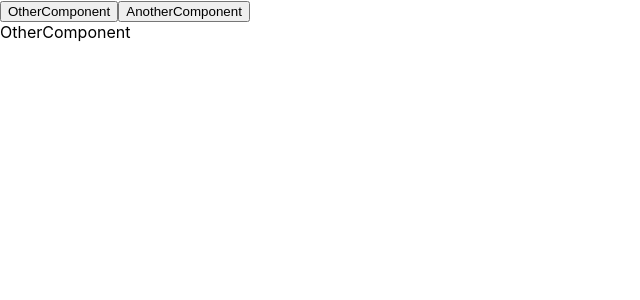
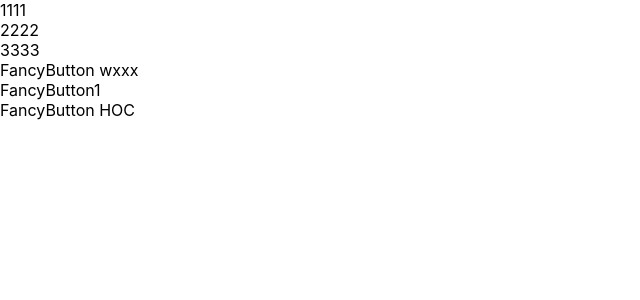
Before and after one commit to wxStart/curling-king, a React app in the folder default-react-gf/: page / in a window 1280 px wide. Shown: the top 300 px of the page, without its empty margins (0-640 px from the left). Built offline with nearby package versions, Linux system fonts and the light colour scheme; the HTML template or start-up script is replaced by a standard one.

Commit message:
[REACT]:常用的基础示例

```diff
--- a/default-react-gf/src/App.js
+++ b/default-react-gf/src/App.js
@@ -2,7 +2,10 @@
 // import FunCom from "./components/FunCom";
 // import HocCom from "./components/HocCom";
 // import ReduxPage from "./components/ReduxPage";
-import LazyPage from "./lazyPage/LazyPage";
+// import LazyPage from "./lazyPage/LazyPage";
+// import ContextPage from "./ContextPage";
+
+import RefsPage from "./RefsPage";
 function App() {
   return (
     <div className="App">
@@ -10,7 +13,9 @@ function App() {
       <FunCom></FunCom> */}
       {/* <HocCom></HocCom> */}
       {/* <ReduxPage></ReduxPage> */}
-      <LazyPage></LazyPage>
+      {/* <LazyPage></LazyPage> */}
+      {/* <ContextPage></ContextPage> */}
+      <RefsPage></RefsPage>
     </div>
   );
 }
--- /dev/null
+++ b/default-react-gf/src/ContextPage/index.js
@@ -0,0 +1,36 @@
+import React, { useState, useEffect } from "react";
+import { UserInfoProvider } from "./components/context";
+import ChildCom from "./components/ChildCom";
+import ChildComC from "./components/ChildComC";
+
+function Index() {
+  const defaultVlaue = {
+    name: "abc",
+  };
+  const [userinfo, setUserInfo] = useState(defaultVlaue);
+
+  useEffect(() => {
+    let count = 0;
+    const timer = setInterval(() => {
+      count++;
+      setUserInfo((c) => ({
+        name: c.name + 1,
+      }));
+      if (count > 5) {
+        console.log("=>: ", 111);
+        clearInterval(timer);
+      }
+    }, 1000);
+  }, []);
+
+  return (
+    <>
+      <UserInfoProvider value={userinfo}>
+        <ChildCom></ChildCom>
+        <ChildComC></ChildComC>
+      </UserInfoProvider>
+    </>
+  );
+}
+
+export default Index;
--- /dev/null
+++ b/default-react-gf/src/RefsPage/components/FancyButton.js
@@ -0,0 +1,11 @@
+import React from "react";
+
+/**
+ * forwardRef 函数有两个参数 第一个是props  第二个参数是ref
+ */
+
+const FancyButton = React.forwardRef((props, ref) => {
+  return <div ref={ref}>FancyButton {props.name}</div>;
+});
+
+export default FancyButton;
--- /dev/null
+++ b/default-react-gf/src/RefsPage/components/FancyButton1.js
@@ -0,0 +1,7 @@
+import React from "react";
+
+const FancyButton1 = ({ childRef, ...props }) => {
+  return <div ref={childRef}>FancyButton1</div>;
+};
+
+export default FancyButton1;
--- /dev/null
+++ b/default-react-gf/src/RefsPage/index.js
@@ -0,0 +1,56 @@
+import React, { Component } from "react";
+
+import FancyButton from "./components/FancyButton";
+
+import FancyButton1 from "./components/FancyButton1";
+// 在这个组件里面想拿到 FancyButton 中 ref
+
+function logProps(Component) {
+  class LogProps extends React.Component {
+    render() {
+      const { forwardedRef, ...rest } = this.props;
+      // 将自定义的 prop 属性 “forwardedRef” 定义为 ref
+      return <Component ref={forwardedRef} {...rest} />;
+    }
+  }
+
+  // 注意 React.forwardRef 回调的第二个参数 “ref”。
+  // 我们可以将其作为常规 prop 属性传递给 LogProps，例如 “forwardedRef”
+  // 然后它就可以被挂载到被 LogProps 包裹的子组件上。
+  return React.forwardRef((props, ref) => {
+    return <LogProps {...props} forwardedRef={ref} />;
+  });
+}
+
+const LogPropsCom = logProps(FancyButton);
+
+export default class index extends Component {
+  constructor() {
+    super();
+    this.ref = React.createRef();
+    this.childRef = React.createRef();
+    this.childHocRef = React.createRef();
+  }
+  componentDidMount() {
+    console.log("this: ", this);
+    console.log("this.ref: ", this.ref);
+    console.log("this.refDom 回调函数形式的ref ", this.refDom);
+    console.log("this.refs.abcd: 字符串形式的ref ", this.refs.abcd);
+    console.log("this.childRef 传递给组件的ref: ", this.childRef);
+    console.log(" this.childCbRef:传递函数形式给组件的ref ", this.childCbRef);
+    console.log(" this.childHocRef:高阶组件中的ref传递 ", this.childHocRef);
+  }
+  render() {
+
+    return (
+      <div>
+        <div ref={"abcd"}>1111</div>
+        <div ref={this.ref}>2222</div>
+        <div ref={(el) => (this.refDom = el)}>3333</div>
+        <FancyButton ref={this.childRef} name={"wxxx"}></FancyButton>
+        <FancyButton1 childRef={(el) => (this.childCbRef = el)}></FancyButton1>
+        <LogPropsCom ref={this.childHocRef} name="HOC"></LogPropsCom>
+      </div>
+    );
+  }
+}
```
Also changed, not shown: default-react-gf/src/ContextPage/components/ChildCom.js (added, +13 -0 lines), default-react-gf/src/ContextPage/components/ChildComC.js (added, +14 -0 lines), default-react-gf/src/ContextPage/components/context.js (added, +12 -0 lines).
